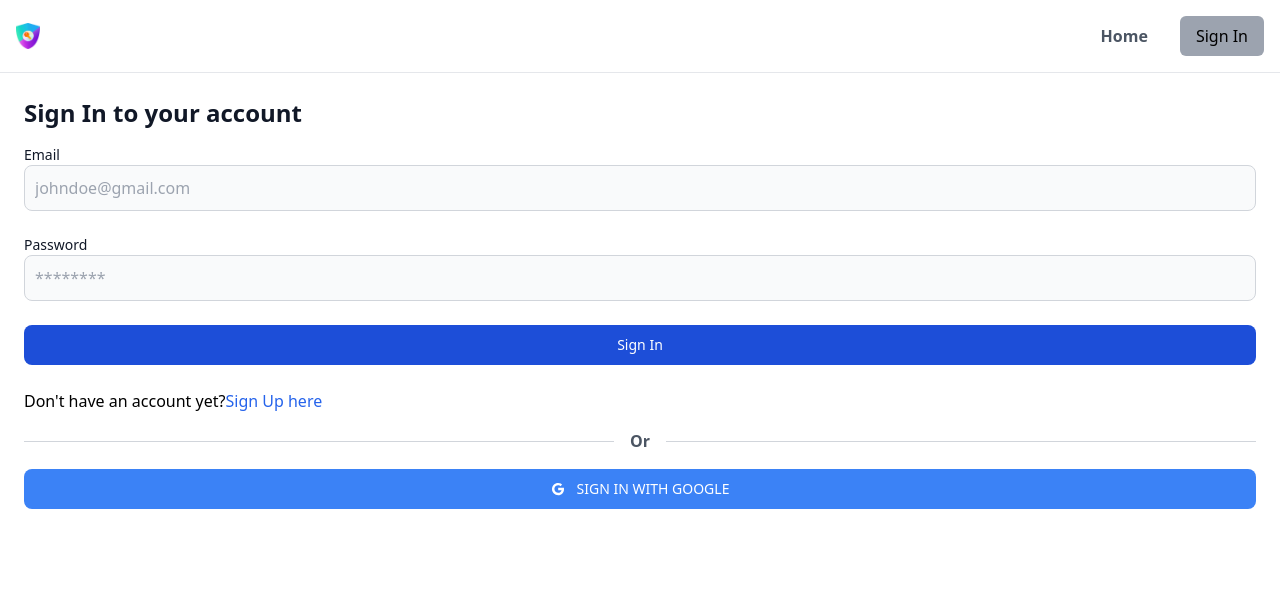
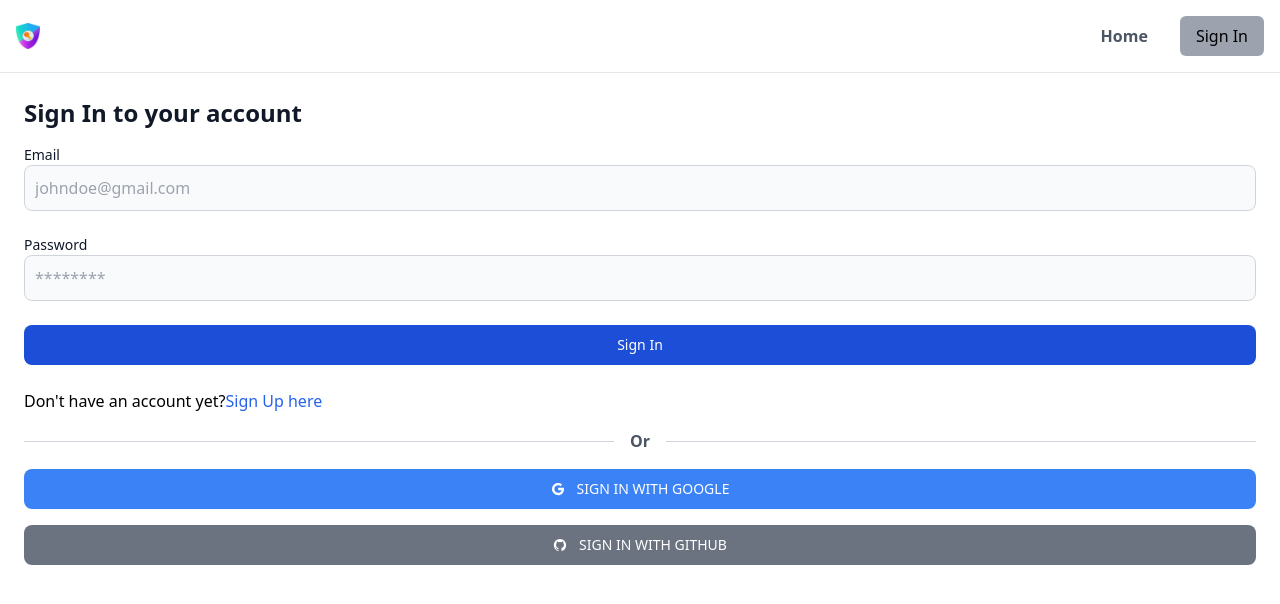
Before and after one commit to Henok-Al/multi-role-auth, a Next.js app: page /login in a window 1280 px wide. Shown: the top 604 px of the page. Built offline with nearby package versions, Linux system fonts and the light colour scheme; no server answers.

Commit message:
signin with github  & customize OAuthAccountNotLinked error done

```diff
--- a/app/(auth)/login/page.tsx
+++ b/app/(auth)/login/page.tsx
@@ -1,13 +1,23 @@
 import FormLogin from "@/components/auth/form-login";
-import { GoogleButton } from "@/components/social-button";
-import React from "react";
+import { GithubButton, GoogleButton } from "@/components/auth/social-button";
 
-const Login = () => {
+const Login = ({ searchParams }: { searchParams?: { error?: string } }) => {
+  const params = searchParams?.error;
   return (
     <div className="p-6 space-y-4">
       <h1 className="text-2xl font-bold text-gray-900">
         Sign In to your account
       </h1>
+      {params === "OAuthAccountNotLinked" ? (
+        <div
+          className="p-4 text-sm text-red-800 rounded-lg bg-red-100 role"
+          role="alert"
+        >
+          <span className="font-medium">
+            Account already use by other provider.
+          </span>
+        </div>
+      ) : null}
       <FormLogin />
       <div
         className="my-4 flex items-center before:flex-1 before:border-t before:border-gray-300 after:flex-1 after:border-t after:border-gray-300
@@ -16,6 +26,7 @@ const Login = () => {
         <p className="mx-4 text-center font-semibold text-gray-600">Or</p>
       </div>
       <GoogleButton />
+      <GithubButton />
     </div>
   );
 };
--- a/auth.ts
+++ b/auth.ts
@@ -5,6 +5,7 @@ import Credentials from "next-auth/providers/credentials";
 import { SignInSchema } from "./lib/zod";
 import { compareSync } from "bcrypt-ts";
 import Google from "next-auth/providers/google";
+import Github from "next-auth/providers/github";
 
 export const { handlers, signIn, signOut, auth } = NextAuth({
   adapter: PrismaAdapter(prisma),
@@ -14,6 +15,7 @@ export const { handlers, signIn, signOut, auth } = NextAuth({
   },
   providers: [
     Google,
+    Github,
     Credentials({
       credentials: {
         email: {},
--- /dev/null
+++ b/components/auth/social-button.tsx
@@ -0,0 +1,42 @@
+import { IoLogoGithub, IoLogoGoogle } from "react-icons/io5";
+import { signIn } from "@/auth";
+
+export const GoogleButton = () => {
+  return (
+    <form
+      action={async () => {
+        "use server";
+        await signIn("google", { redirectTo: "/dashboard" });
+      }}
+    >
+      <button
+        type="submit"
+        className="flex items-center justify-center gap-1 py-2.5 rounded-lg uppercase text-white font-medium text-sm bg-blue-500 w-full
+      "
+      >
+        <IoLogoGoogle className="mr-2" />
+        <h1>Sign in with Google</h1>
+      </button>
+    </form>
+  );
+};
+
+export const GithubButton = () => {
+  return (
+    <form
+      action={async () => {
+        "use server";
+        await signIn("github", { redirectTo: "/dashboard" });
+      }}
+    >
+      <button
+        type="submit"
+        className="flex items-center justify-center gap-1 py-2.5 rounded-lg uppercase text-white font-medium text-sm bg-gray-500 w-full
+        "
+      >
+        <IoLogoGithub className="mr-2" />
+        <h1>Sign in with Github</h1>
+      </button>
+    </form>
+  );
+};
--- a/components/social-button.tsx
+++ /dev/null
@@ -1,22 +0,0 @@
-import { IoLogoGoogle } from "react-icons/io5";
-import { signIn } from "@/auth";
-
-export const GoogleButton = () => {
-  return (
-    <form
-      action={async () => {
-        "use server";
-        await signIn("google", { redirectTo: "/dashboard" });
-      }}
-    >
-      <button
-        type="submit"
-        className="flex items-center justify-center gap-1 py-2.5 rounded-lg uppercase text-white font-medium text-sm bg-blue-500 w-full
-      "
-      >
-        <IoLogoGoogle className="mr-2" />
-        <h1>Sign in with Google</h1>
-      </button>
-    </form>
-  );
-};
--- a/next.config.mjs
+++ b/next.config.mjs
@@ -3,6 +3,7 @@ const nextConfig = {
   images: {
     remotePatterns: [
       { protocol: "https", hostname: "lh3.googleusercontent.com" },
+      { protocol: "https", hostname: "avatars.githubusercontent.com" },
     ],
   },
 };
```
Also changed, not shown: 1 other file (tests, documents, lock files or other folders).
